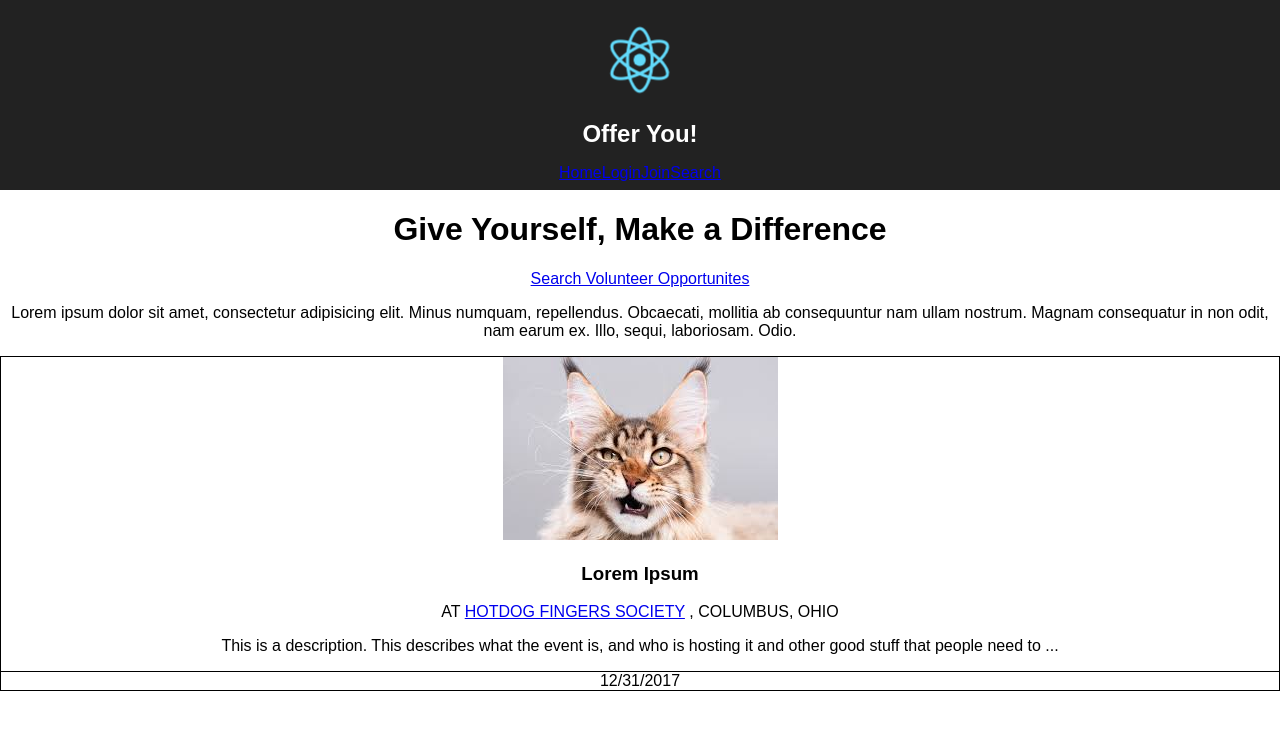
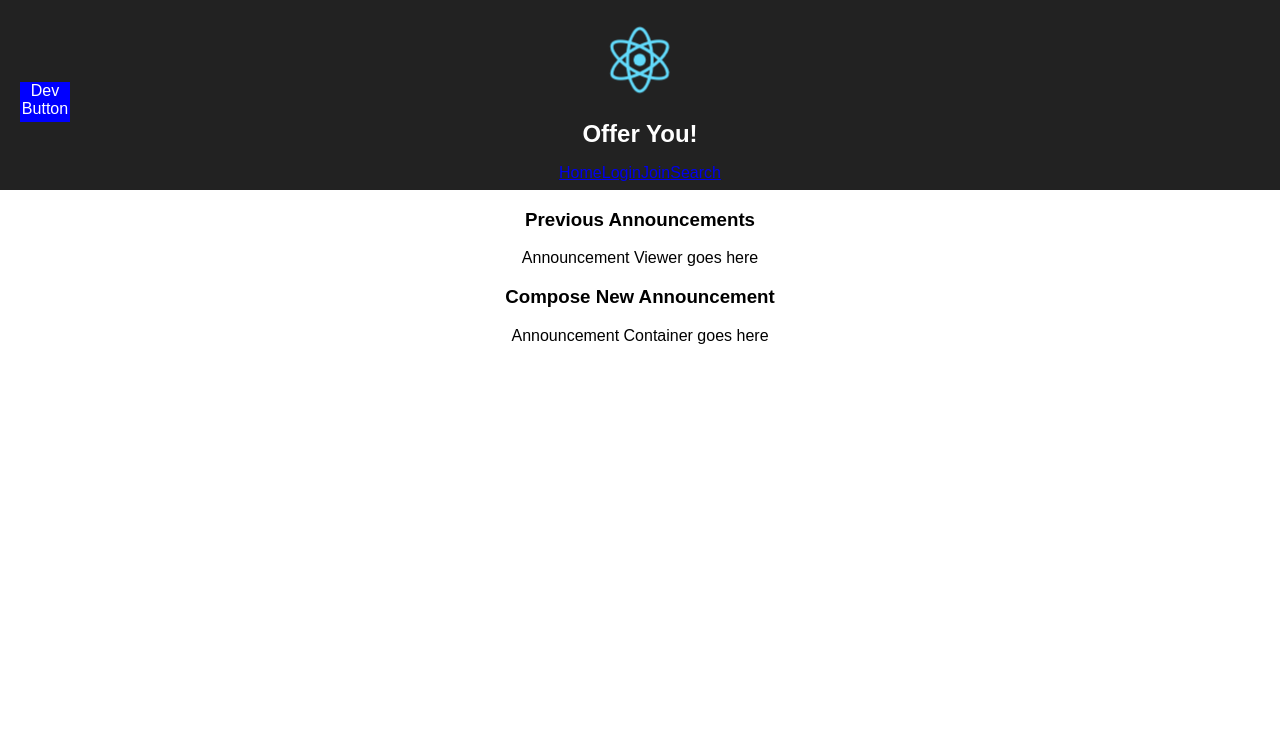
Before and after one commit to chingu-voyage3/bears-12, a React (Create React App) app in the folder client/: page /announcement in a window 1280 px wide. Before the commit this address led to /. Shown: the top 730 px of the page. Built offline with nearby package versions, Linux system fonts and the light colour scheme.

Commit message:
Added Announcement Containers and Opportunity Editor Container, dev button to see logged in version of site menu

```diff
--- a/client/src/config/routes.js
+++ b/client/src/config/routes.js
@@ -8,6 +8,7 @@ import SearchContainer from '../container/SearchContainer';
 import AnnouncementContainer from '../container/AnnouncementContainer';
 import OpportunityContainer from '../components/Opportunity';
 import ProfileContainer from '../container/ProfileContainer';
+import MyOpportunitiesContainer from '../container/MyOpportunitiesContainer';
 
 const getRoutes = (store) => (
   <Router>
@@ -18,7 +19,9 @@ const getRoutes = (store) => (
         <Route exact={true} path='/join' component={JoinContainer} />
         <Route exact={true} path='/search' component={SearchContainer} />
         <Route exact={true} path='/profile/:userid' component={ProfileContainer} />
-        <Route exact={true} path='/opportunity/:opportunityid' component={OpportunityContainer}></Route>
+        <Route exact={true} path='/opportunity/:opportunityid' component={OpportunityContainer}/>
+        <Route path='/announcement' component={AnnouncementContainer}/>
+        <Route path='/MyOpportunities' component={MyOpportunitiesContainer}/>
         <Route render={() => <Redirect to='/' />} />
       </Switch>
     </App>
--- a/client/src/container/AnnouncementContainer.js
+++ b/client/src/container/AnnouncementContainer.js
@@ -8,7 +8,12 @@ import ComposeAnnouncementsContainer from './ComposeAnnouncementsContainer'
 export class AnnouncementContainer extends Component { // eslint-disable-line react/prefer-stateless-function
   render() {
     return (
-      <div>Messages: Coming Soon!</div>
+      <div>
+        <h3>Previous Announcements</h3>
+        <ReadAnnouncementsContainer/>
+        <h3>Compose New Announcement</h3>
+        <ComposeAnnouncementsContainer/>
+      </div>
     );
   }
 }
--- a/client/src/container/ComposeAnnouncementsContainer.js
+++ b/client/src/container/ComposeAnnouncementsContainer.js
@@ -6,7 +6,7 @@ import React, { Component } from 'react';
 export class ComposeAnnouncementsContainer extends Component { // eslint-disable-line react/prefer-stateless-function
   render() {
     return (
-      <div>MY COMPONENT</div>
+      <div>Announcement Container goes here</div>
     );
   }
 }
--- /dev/null
+++ b/client/src/container/MyOpportunitiesContainer.js
@@ -0,0 +1,22 @@
+import React, { Component } from 'react';
+import OpportunitiesContainer from '../container/OpportunitiesContainer';
+
+
+/**
+ * MessageContainer
+ */
+export class MyOpportunitiesContainer extends Component { // eslint-disable-line react/prefer-stateless-function
+  render() {
+    return (
+      <div>
+        <h3>My Current Opportunities</h3>
+        <OpportunitiesContainer/>
+        <h3>Expired Opportunities</h3>
+        <OpportunitiesContainer/>
+        <h3>New Opportunity</h3>
+      </div>
+    );
+  }
+}
+
+export default MyOpportunitiesContainer;
--- a/client/src/container/NavContainer.js
+++ b/client/src/container/NavContainer.js
@@ -27,6 +27,7 @@ class NavContainer extends Component {
           title: 'Search'
         }
       ],
+      inOrOut: false,
       menu: 'Menu',
     }
   }
@@ -51,13 +52,80 @@ class NavContainer extends Component {
     }))
   }
 
+  loginMenu () {
+      const loggedInLinks = {
+      links: [
+      {
+        href: '/',
+        title: 'Home',
+      },
+      {
+        href: '/profile/'+this.props.userid,
+        title: 'Profile'
+      },
+      {
+        href: '/Announcement',
+        title: 'Announcement'
+      },
+      {
+        href: '/MyOpportunities',
+        title: 'MyOpportunities'
+      },
+      {
+        href: '/search',
+        title: 'Search'
+      }
+    ],
+    inOrOut: true
+  }
+
+  const loggedOutLinks = {
+    links: [
+      {
+        href: '/',
+        title: 'Home',
+      },
+      {
+        href: '/login',
+        title: 'Login'
+      },
+      {
+        href: '/join',
+        title: 'Join'
+      },
+      {
+        href: '/search',
+        title: 'Search'
+      }
+    ],
+    inOrOut: false
+  };
+      if (!this.state.inOrOut) {
+          this.setState(loggedInLinks);
+      } else {
+          this.setState(loggedOutLinks);
+      }
+  }
+
   render () {
+    //This is the styling to add a button to see the logged-in menue.
+    //Remove button once login functionality has been added.
+    const style = {
+        width: '50px',
+        height: '40px',
+        backgroundColor: 'blue',
+        color: 'white',
+        transform: 'translate(0, -100px)'
+    }
     return (
-      <Navigation
-        links={this.state.links}
-        menu={this.state.menu}
-        mobileActive={this.state.mobileActive}
-        handleMobile={(e, close) => this.handleMobile(e, close)} />
+      <div>
+        <Navigation
+          links={this.state.links}
+          menu={this.state.menu}
+          mobileActive={this.state.mobileActive}
+          handleMobile={(e, close) => this.handleMobile(e, close)} />
+        <div style={style} onClick={() => this.loginMenu()}>Dev Button</div>
+      </div>
     )
   }
 }
--- a/client/src/container/ViewAnnouncementsContainer.js
+++ b/client/src/container/ViewAnnouncementsContainer.js
@@ -6,7 +6,7 @@ import React, { Component } from 'react';
 export class ViewAnnouncementsContainer extends Component { // eslint-disable-line react/prefer-stateless-function
   render() {
     return (
-      <div>MY COMPONENT</div>
+      <div>Announcement Viewer goes here</div>
     );
   }
 }
```
